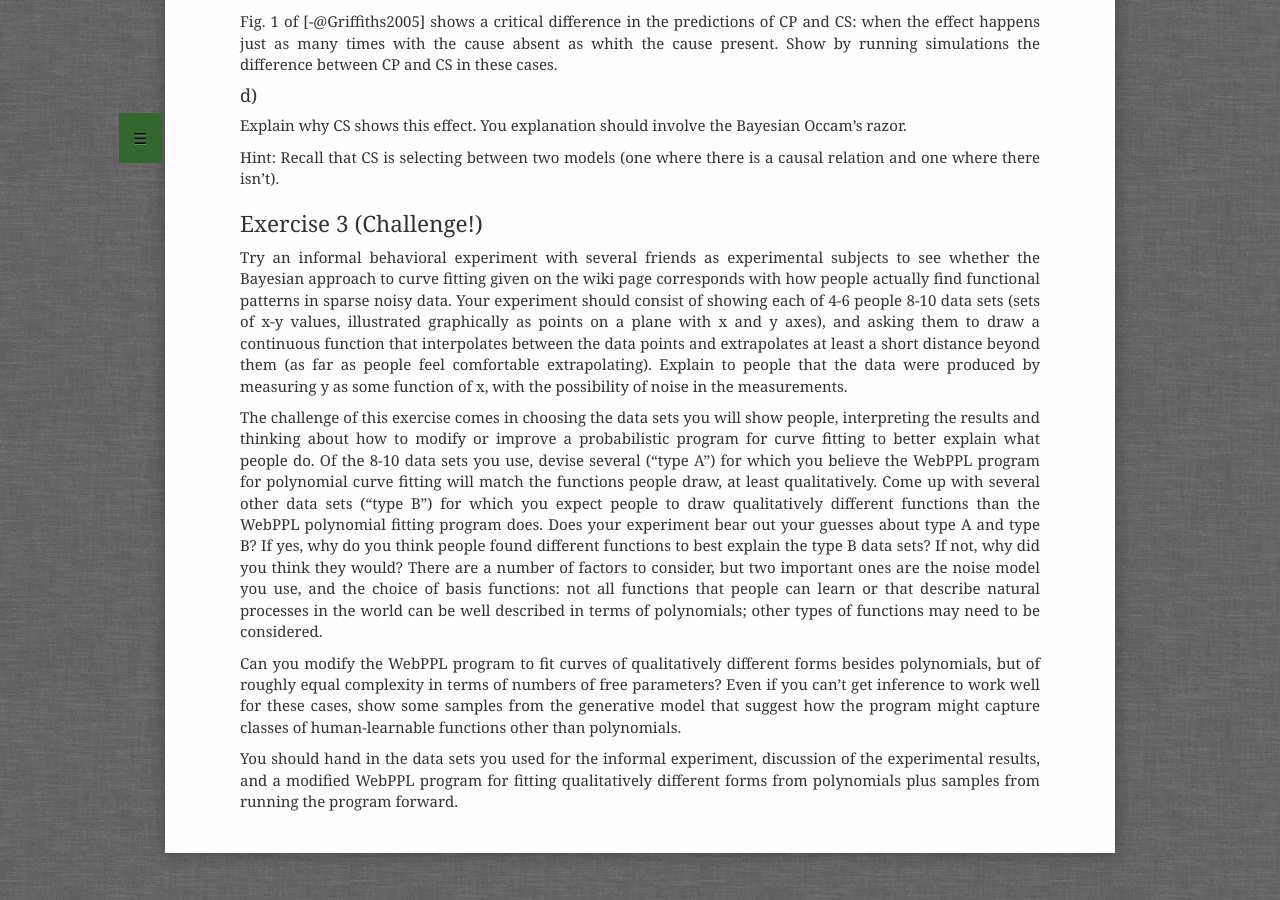
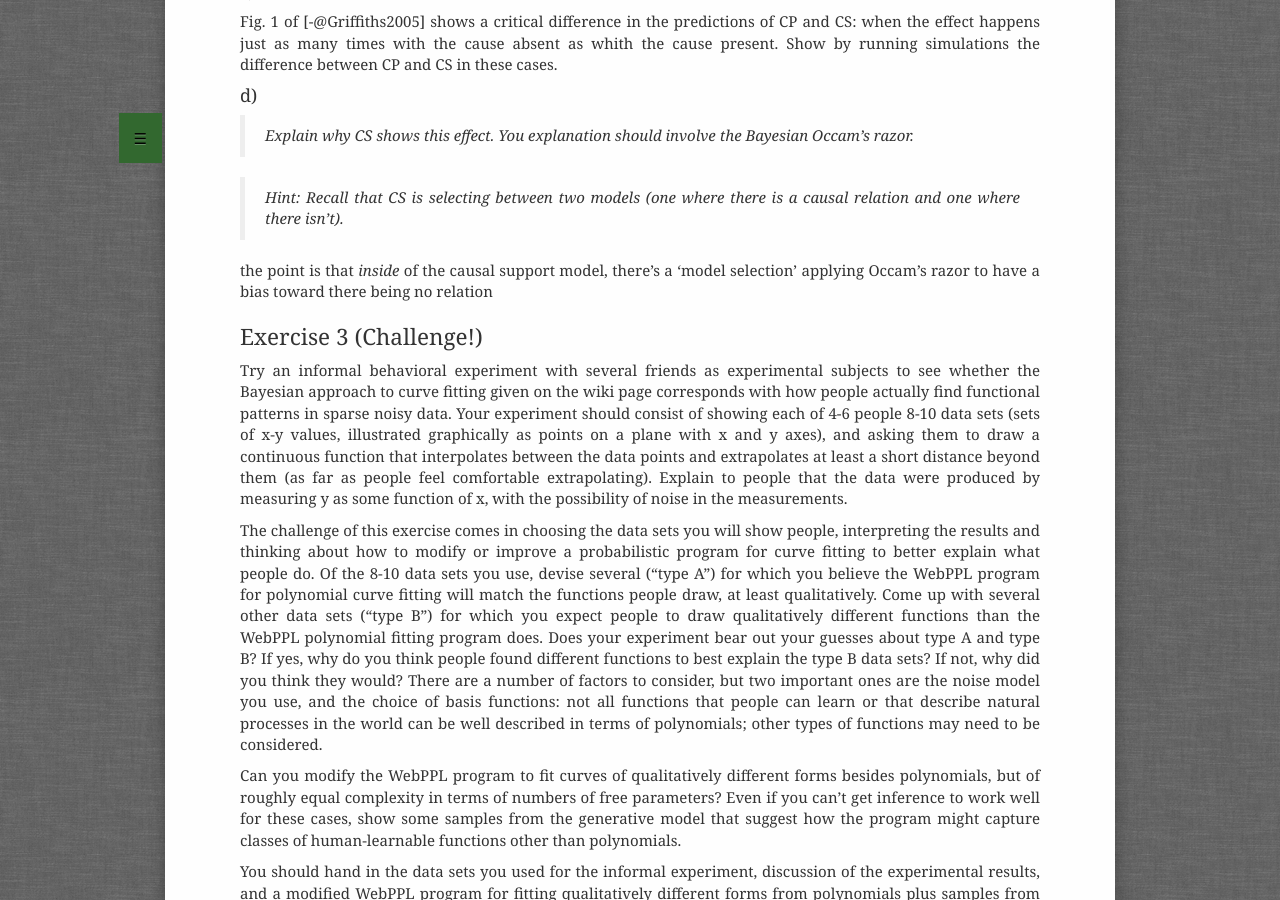
Before and after one commit to probmods/probmods2, a Jekyll site: the page built from solutions/occams-razor.md, in a window 1280 px wide and 900 px high, scrolled down 5103 px. Built offline with Jekyll 4.4.1, drawn with Linux system fonts in a browser that asks for light colours; a script that is not in the unit is left out.

Commit message:
Update occams-razor.md

```diff
--- a/solutions/occams-razor.md
+++ b/solutions/occams-razor.md
@@ -295,10 +295,11 @@
 
 #### d)
 
-Explain why CS shows this effect. You explanation should involve the Bayesian Occam's razor.
+> Explain why CS shows this effect. You explanation should involve the Bayesian Occam's razor.
 
-Hint: Recall that CS is selecting between two models (one where there is a causal relation and one where there isn't).
+> Hint: Recall that CS is selecting between two models (one where there is a causal relation and one where there isn't).
 
+the point is that *inside* of the causal support model, there's a 'model selection' applying Occam's razor to have a bias toward there being no relation
 
 <!--
 a) Replicate the model predictions from Fig. 1 of GT05.
```
